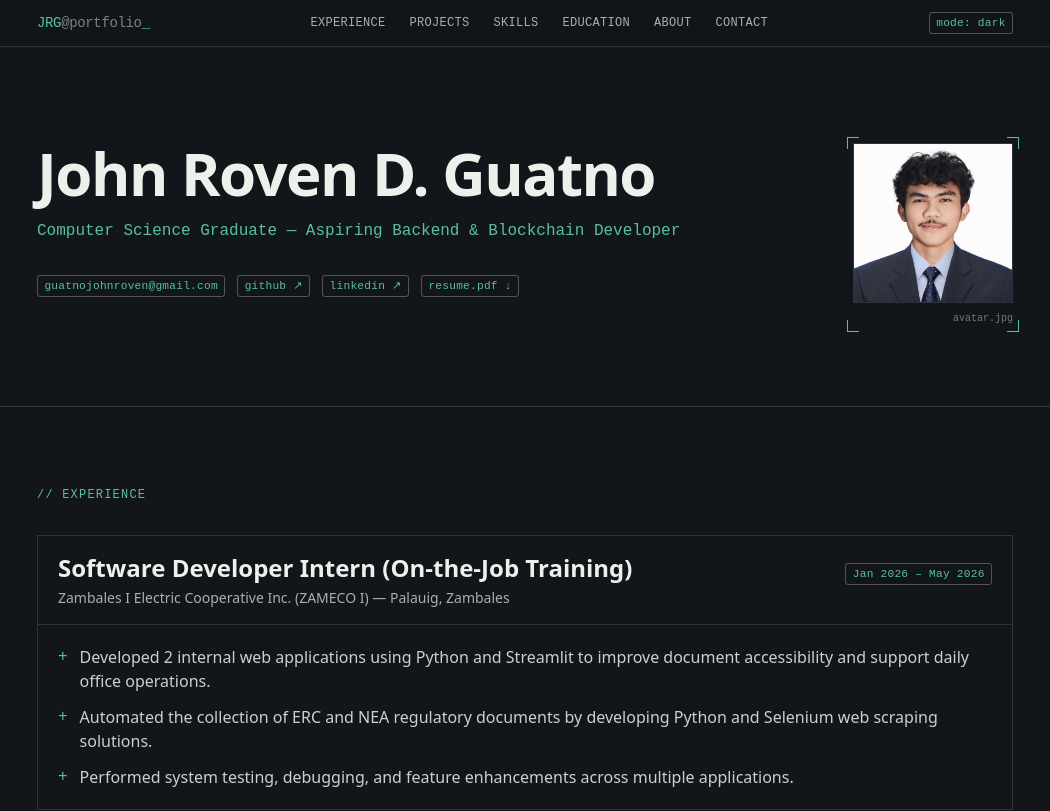
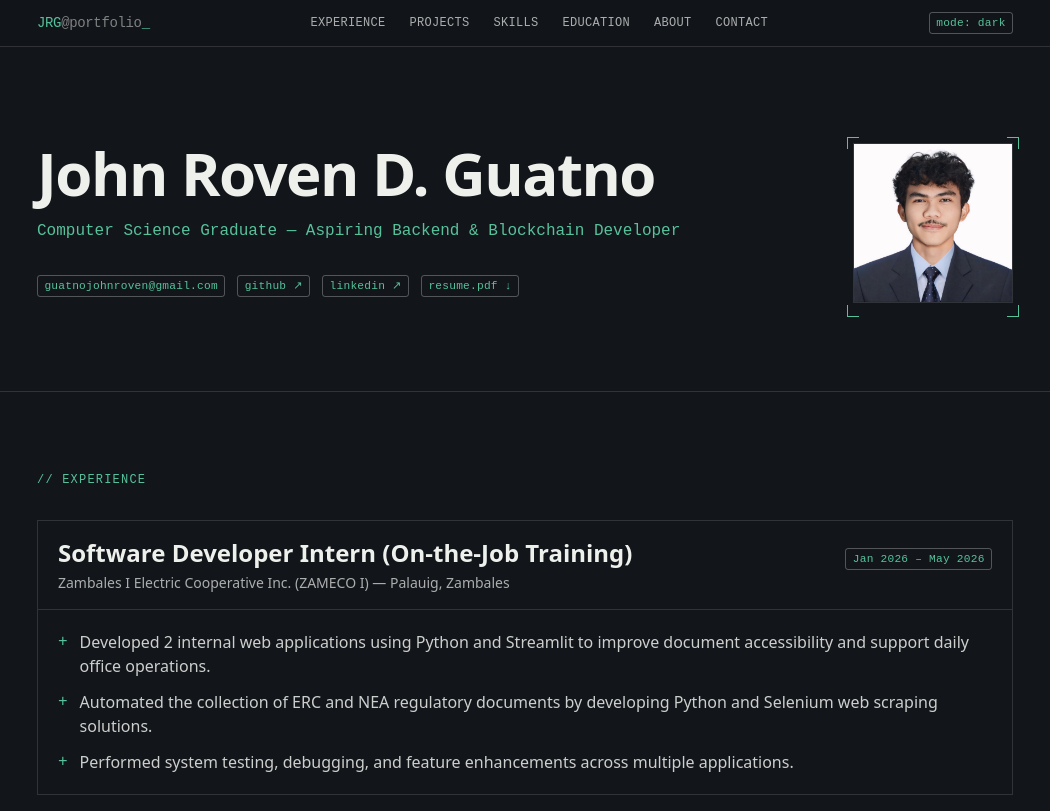
Before and after one commit to rovennnn/rawrvenportfolio-, a Next.js app: page / in a window 1280 px wide. Shown: the top 811 px of the page, without its empty margins (115-1165 px from the left). Built offline with nearby package versions, Linux system fonts and the light colour scheme.

Commit message:
Remove avatar image reference from hero component

```diff
--- a/components/hero.tsx
+++ b/components/hero.tsx
@@ -44,7 +44,6 @@ export function Hero() {
             />
           </div>
           <p className="mt-2 text-right font-mono text-[10px] text-ink/45 dark:text-paper/45">
-            avatar.jpg
           </p>
         </div>
       </Reveal>
```
